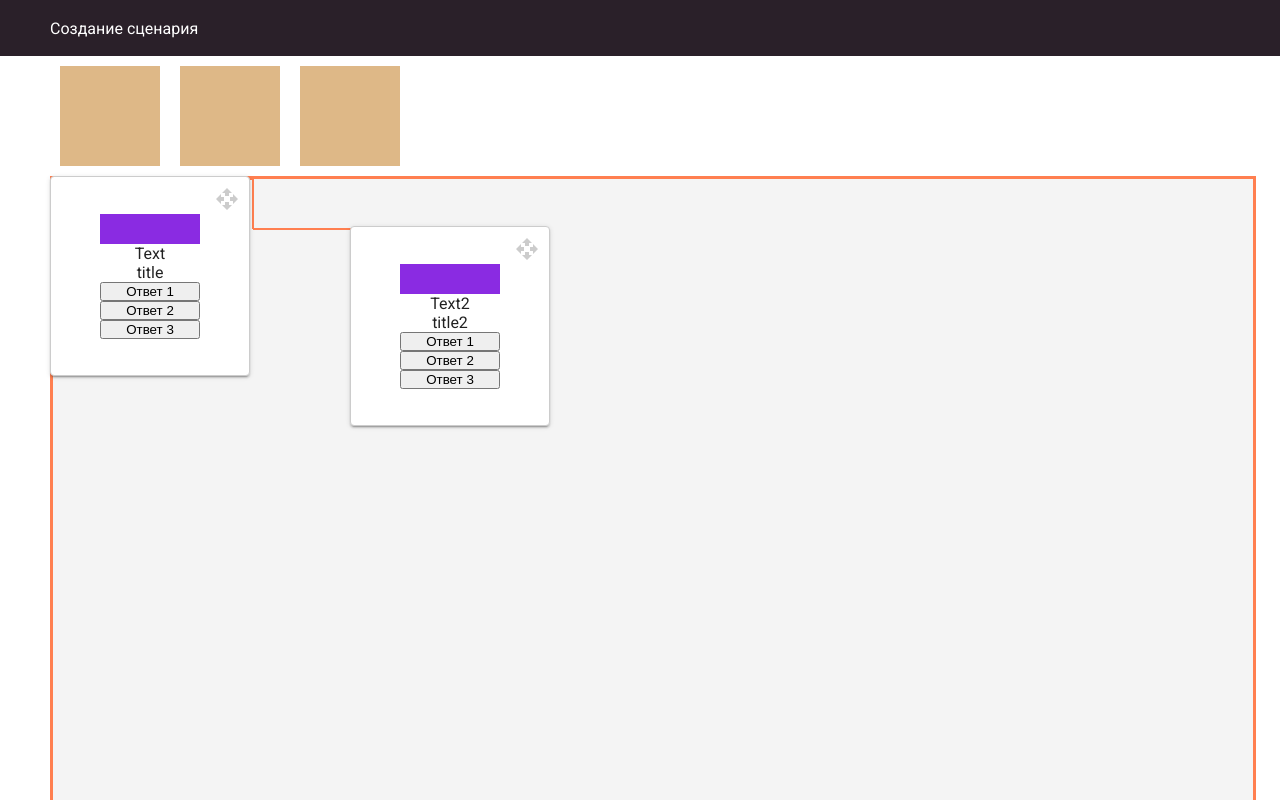
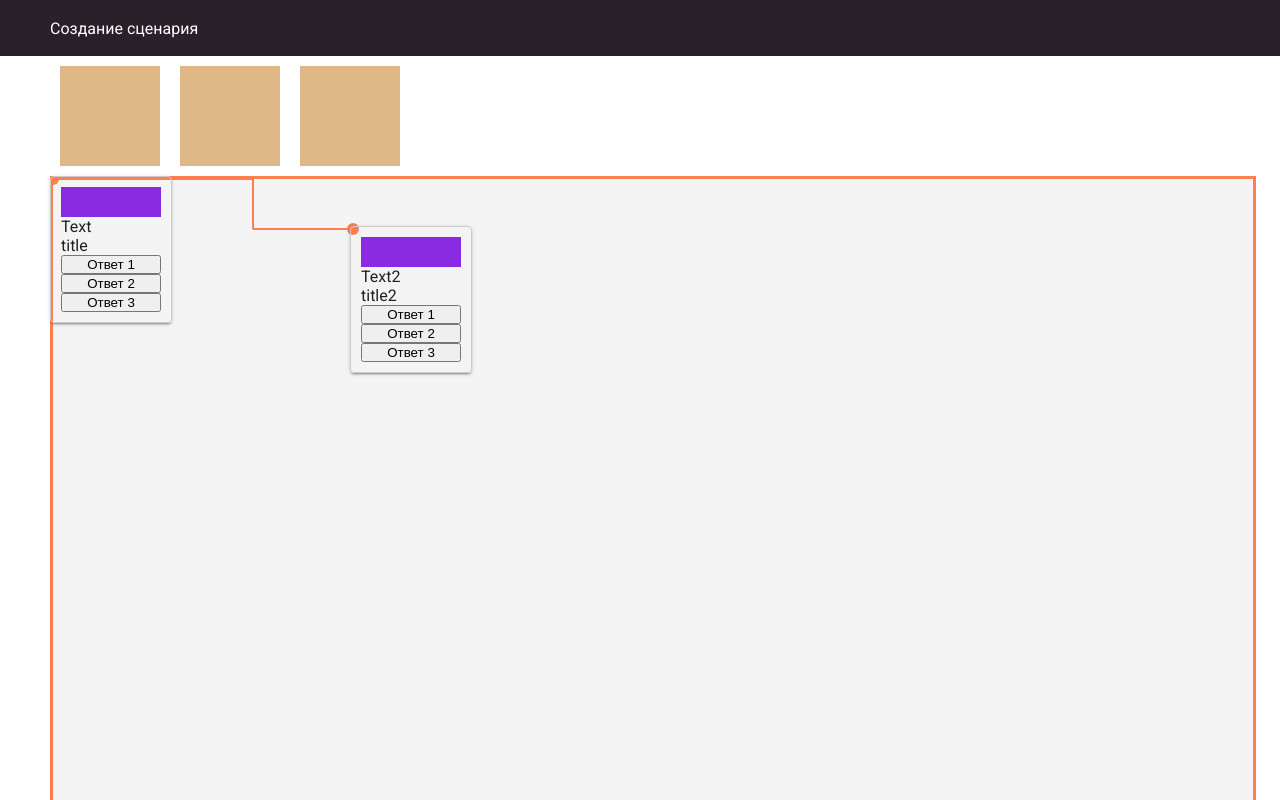
Before and after one commit to Alexandr32/SceneConstructor, an Angular app in the folder scene-constructor/: page / in a window 1280 px wide. Shown: the top 800 px of the page. Built offline with nearby package versions, Linux system fonts and the light colour scheme.

Commit message:
Линии

```diff
--- a/scene-constructor/src/app/editor/editor.component.ts
+++ b/scene-constructor/src/app/editor/editor.component.ts
@@ -63,6 +63,8 @@ export class EditorComponent implements OnInit {
    */
   private moveZLine(coordinateOne: Coordinate, coordinateTwo: Coordinate) {
 
+    this.moveCircle(coordinateOne)
+
     const coordinateX2Y1 = new Coordinate()
     coordinateX2Y1.x = 2 / 3  * coordinateTwo.x
     coordinateX2Y1.y = coordinateOne.y
@@ -77,6 +79,21 @@ export class EditorComponent implements OnInit {
 
     this.moveLine(coordinateX2Y2, coordinateTwo)
 
+    this.moveCircle(coordinateTwo)
+
+  }
+
+  /**
+   * Рисует точку
+   * @param coordinate
+   * @private
+   */
+  private moveCircle(coordinate: Coordinate) {
+    this.ctx.beginPath();
+    this.ctx.arc(coordinate.x, coordinate.y, 6, 0, 2 * Math.PI);
+    this.ctx.fillStyle = 'coral';
+    this.ctx.fill();
+    this.ctx.closePath()
   }
 
   /**
--- a/scene-constructor/src/app/scene/scene.component.html
+++ b/scene-constructor/src/app/scene/scene.component.html
@@ -6,6 +6,7 @@
 
   <div>
     <div class="scene__header"
+         cdkDragHandle
          (click)="onClick($event)"
          [class.scene__header-drag]="false">
     </div>
@@ -19,10 +20,10 @@
     </div>
   </div>
 
-  <div class="scene__box__bth-float" cdkDragHandle>
+  <!--<div class="scene__box__bth-float" cdkDragHandle>
     <svg width="24px" fill="currentColor" viewBox="0 0 24 24">
       <path d="M10 9h4V6h3l-5-5-5 5h3v3zm-1 1H6V7l-5 5 5 5v-3h3v-4zm14 2l-5-5v3h-3v4h3v3l5-5zm-9 3h-4v3H7l5 5 5-5h-3v-3z"></path>
       <path d="M0 0h24v24H0z" fill="none"></path>
     </svg>
-  </div>
+  </div>-->
 </div>
--- a/scene-constructor/src/styles.scss
+++ b/scene-constructor/src/styles.scss
@@ -136,8 +136,8 @@ body { margin: 0; font-family: Roboto, "Helvetica Neue", sans-serif; }
 }
 
 .scene__box {
-  width: 200px;
-  height: 200px;
+  /* width: 200px; */
+  /* height: 200px; */
   padding: 10px;
   box-sizing: border-box;
   border: solid 1px #ccc;
@@ -145,15 +145,13 @@ body { margin: 0; font-family: Roboto, "Helvetica Neue", sans-serif; }
   display: flex;
   justify-content: center;
   align-items: center;
-  text-align: center;
-  background: #fff;
+  /* text-align: center; */
+  /* background: #fff; */
   border-radius: 4px;
   position: absolute;
   z-index: 1;
   transition: box-shadow 200ms cubic-bezier(0, 0, 0.2, 1);
-  box-shadow: 0 3px 1px -2px rgba(0, 0, 0, 0.2),
-  0 2px 2px 0 rgba(0, 0, 0, 0.14),
-  0 1px 5px 0 rgba(0, 0, 0, 0.12);
+  box-shadow: 0 3px 1px -2px rgba(0, 0, 0, 0.2), 0 2px 2px 0 rgba(0, 0, 0, 0.14), 0 1px 5px 0 rgba(0, 0, 0, 0.12);
 }
 
 .scene__box:active {
```
